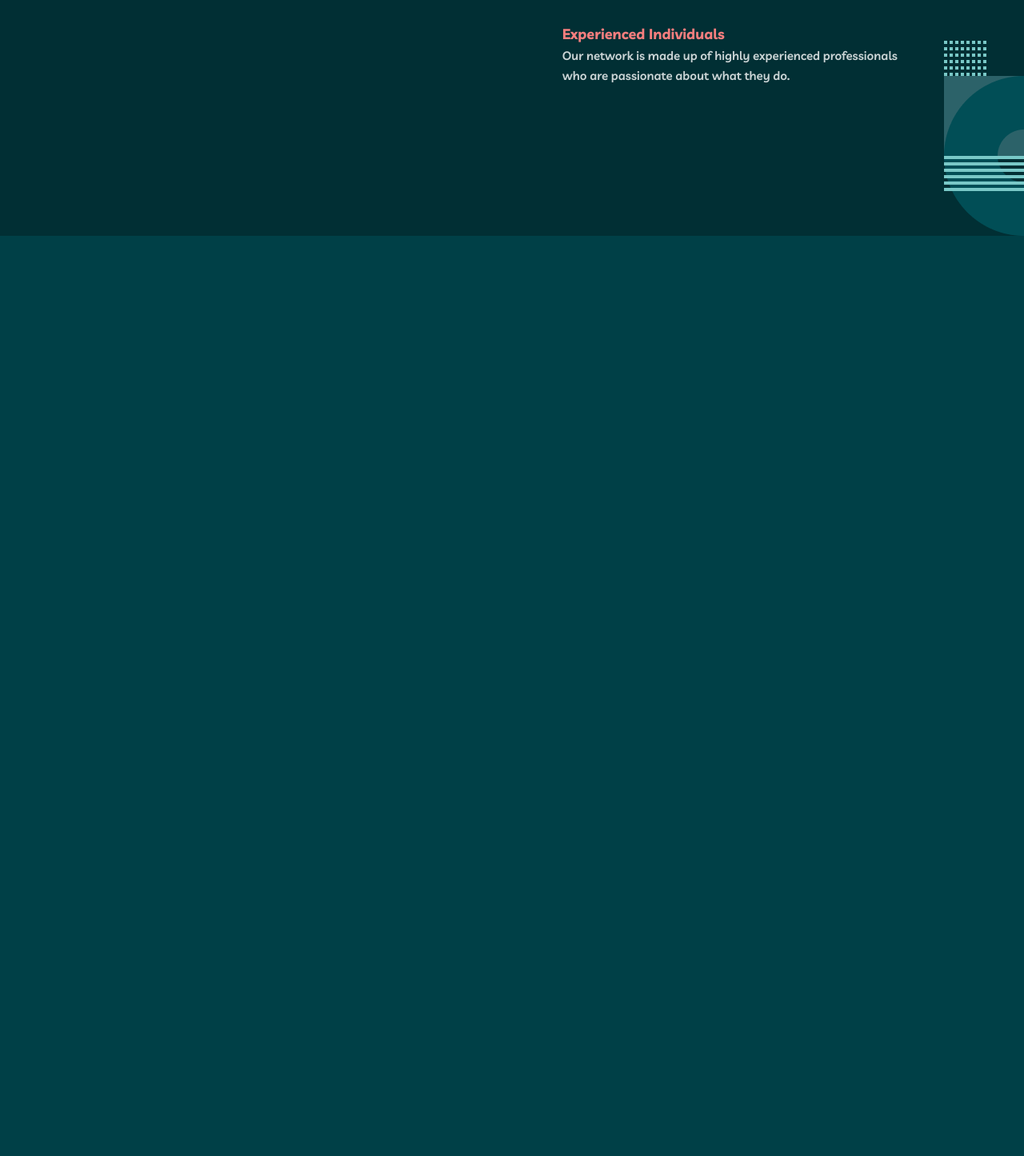
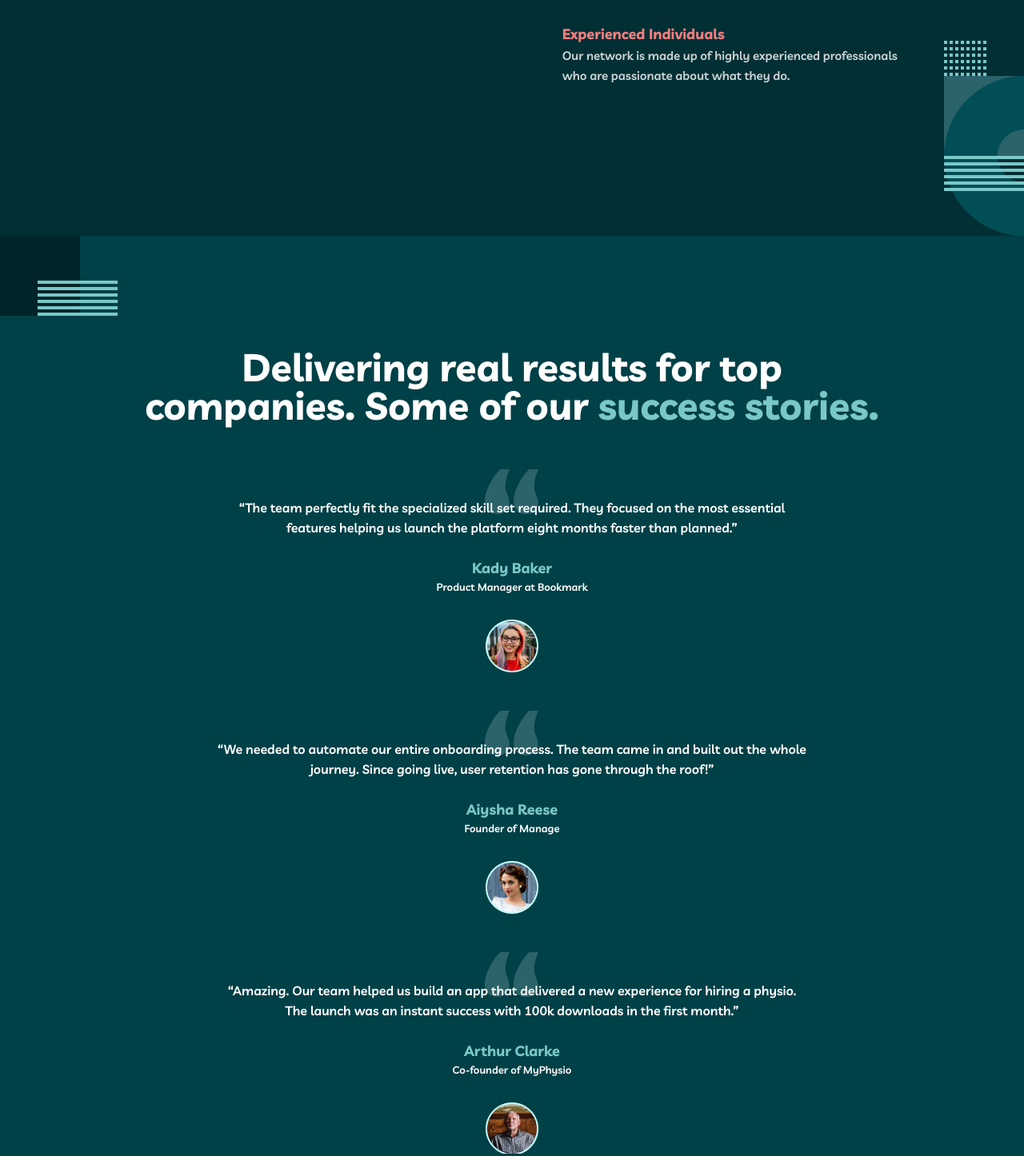
Before and after one commit to ShohruxSafarmatov/myteam, a plain HTML site: page index.html in a window 1280 px wide. Shown: the part 1153-2599 px from the top of the page at 80% size. Before the commit the page ends 1448 px from the top, so only its background shows below. Drawn offline with nearby package versions, Linux system fonts and the light colour scheme.

Commit message:
stories end

```diff
--- a/index.html
+++ b/index.html
@@ -89,11 +89,39 @@
             </li>
           </ul>
         </div>
+      </div>
+    </div>
+  </section>
+  <section id="stories" class="stories">
+    <div class="stories__container container">
+      <div class="stories__body">
+        <h2 class="stories__title">
+          Delivering real results for top companies. Some of our <span class="stories__span">success stories.</span>
+        </h2>
+        <ul class="stories__row row align-items-center justify-content-center">
+          <li class="stories__item col-8 mb-5">
+            <p class="stories__text"> “The team perfectly fit the specialized skill set required. They focused on the most essential features helping us launch the platform eight months faster than planned.”</p>
+            <h3 class="stories__subtitile">Kady Baker</h3>
+            <h4 class="stories__post">Product Manager at Bookmark</h4>
+            <img class="stories__img" src="img/stories-img1.png" alt="girl-img">
+          </li>
+          <li class="stories__item col-8 mb-5">
+            <p class="stories__text">“We needed to automate our entire onboarding process. The team came in and built out the whole journey. Since going live, user retention has gone through the roof!”</p>
+            <h3 class="stories__subtitile">Aiysha Reese</h3>
+            <h4 class="stories__post">Founder of Manage</h4>
+            <img class="stories__img" src="img/stories-img2.png" alt="girl-img">
+          </li>
 
+          <li class="stories__item col-8">
+            <p class="stories__text">“Amazing. Our team helped us build an app that delivered a new experience for hiring a physio. The launch was an instant success with 100k downloads in the first month.”</p>
+            <h3 class="stories__subtitile">Arthur Clarke</h3>
+            <h4 class="stories__post">Co-founder of MyPhysio</h4>
+            <img class="stories__img" src="img/stories-img3.png" alt="girl-img">
+          </li>
+
+        </ul>
       </div>
-
     </div>
-
   </section>
 
 </main>
--- a/scss/blocks/_blocks.scss
+++ b/scss/blocks/_blocks.scss
@@ -3,3 +3,4 @@
 @import "header";
 @import "hero";
 @import "services";
+@import"stories";
--- /dev/null
+++ b/scss/blocks/_stories.scss
@@ -0,0 +1,83 @@
+.stories {
+  padding: 140px 0;
+  position: relative;
+  &::before{
+    content: '';
+    display: block;
+    background-image: url(/img/stories-bg1.png);
+    background-repeat: no-repeat;
+    width: 150px;
+    height: 100px;
+    position: absolute;
+    left: 0;
+    top: 0;
+
+  }
+  &::after{
+    content: "";
+    display: block;
+    background-image: url(/img/stories-bg2.png);
+    background-repeat: no-repeat;
+    width: 200px;
+    height: 100px;
+    position: absolute;
+    right: 0;
+    bottom: 0;
+  }
+}
+.stories__body {
+
+}
+.stories__title {
+  font-style: normal;
+  font-weight: bold;
+  font-size: 48px;
+  line-height: 48px;
+  text-align: center;
+  color: #FFFFFF;
+  margin: 0 auto;
+  margin-bottom: 56px;
+  max-width: 932px;
+
+}
+.stories__span {
+  color: #79C8C7;
+}
+.stories__list {
+  display: flex;
+  align-items: flex-start;
+  justify-content: space-between;
+}
+.stories__item {
+  text-align: center;
+  padding-top: 36px;
+  background-image: url(/img/stories“.png);
+  background-repeat: no-repeat;
+  background-position: center top 0;
+}
+.stories__text {
+  font-style: normal;
+  font-weight: 600;
+  font-size: 16px;
+  line-height: 25px;
+  text-align: center;
+  color: #FFFFFF;
+  margin: 0 auto;
+  margin-bottom: 24px;
+
+}
+.stories__subtitile {
+  font-style: normal;
+  font-weight: bold;
+  font-size: 18px;
+  line-height: 28px;
+  text-align: center;
+  color: #79C8C7;
+}
+.stories__post{
+  font-size: 13px;
+  line-height: 18px;
+  text-align: center;
+  color: #FFFFFF;
+  margin-bottom: 32px;
+}
```
Also changed, not shown: css/main.css, css/main.min.css, img/stories-bg1.png (added), img/stories-bg2.png (added), img/stories-img1.png (added), img/stories-img2.png (added), img/stories-img3.png (added), img/stories“.png (added), scss/_mixins.scss (line endings or trailing spaces), 2 other files.
